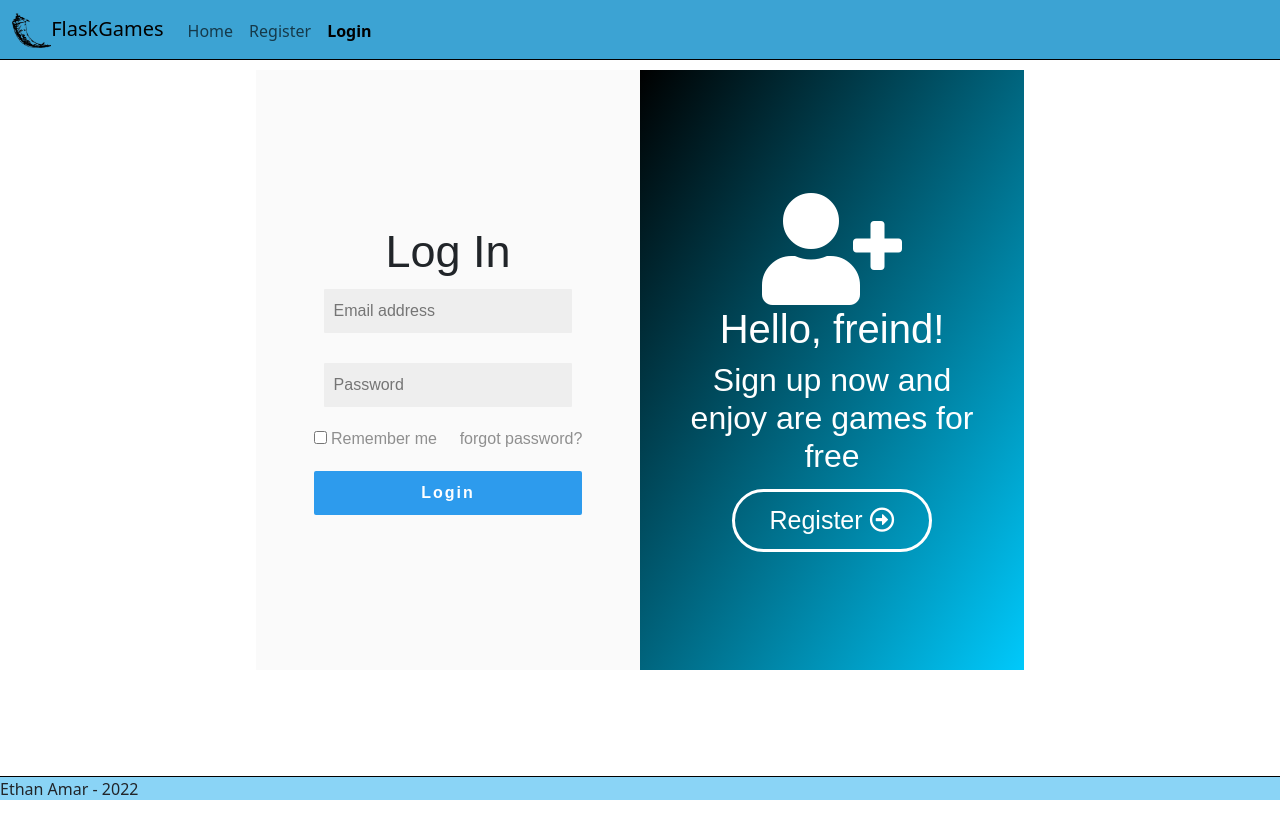
After one commit to EthanA120/DIFinalProject, a Flask app: page /login in a window 1280 px wide. The commit adds this page. Run offline with Flask 2, Linux system fonts and the light colour scheme; some libraries are stand-ins or nearby versions.

Commit message:
In progress...

```diff
--- a/app/forms.py
+++ b/app/forms.py
@@ -1,13 +1,18 @@
 from flask_wtf import FlaskForm
-from wtforms import SubmitField, StringField
-from wtforms.validators import DataRequired
+from wtforms import SubmitField, StringField, PasswordField, BooleanField
+from wtforms.validators import DataRequired, Length, Email, EqualTo
 
 
-class TaskForm(FlaskForm):
-    task = StringField('NewTask', validators=[DataRequired()])
-    image = StringField('Image', validators=[DataRequired()])
-    submit = SubmitField('AddButton')
+class RegisterForm(FlaskForm):
+    user_name = StringField('NewTask', validators=[DataRequired(), Length(min=3, max=20)])
+    email = StringField('Email', validators=[DataRequired(), Email()])
+    password = PasswordField('Password', validators=[DataRequired()])
+    confirm_pass = PasswordField('Confirm Password', validators=[DataRequired(), EqualTo('password')])
+    submit = SubmitField('Register')
 
 
-class ClearForm(FlaskForm):
-    clear = SubmitField('Clear')
+class LoginForm(FlaskForm):
+    email = StringField('Email', validators=[DataRequired(), Email()])
+    password = PasswordField('Password', validators=[DataRequired()])
+    remember = BooleanField('Remember Me')
+    submit = SubmitField('Login')
--- a/app/routes.py
+++ b/app/routes.py
@@ -1,6 +1,6 @@
 from app import app
 from app.models import db
-# from app.forms import *
+from app.forms import RegisterForm, LoginForm
 from flask import render_template, redirect, url_for, session, request, flash
 
 db.create_all()
@@ -10,3 +10,15 @@ db.session.commit()
 @app.route('/', methods=["POST", "GET"])
 def index():
     return render_template('index.html')
+
+
+@app.route('/register', methods=["POST", "GET"])
+def register():
+    form = RegisterForm()
+    return render_template('loginRegister/register.html', form=form)
+
+
+@app.route('/login', methods=["POST", "GET"])
+def login():
+    form = LoginForm()
+    return render_template('loginRegister/login.html', form=form)
--- /dev/null
+++ b/app/static/login_register.css
@@ -0,0 +1,110 @@
+main{
+    height: 95vh;
+    width: 60vw;
+    font-family: Arial, Helvetica, sans-serif;
+    min-height: 500px;
+    margin: 0 auto;
+}
+
+#FormSide, #Alternate{
+    width: 50%;
+    height: 80%;
+    min-height: 500px;
+    max-height: 600px;
+    margin: 0 auto;
+    display: flex;
+    flex-direction: column;
+    justify-content: center;
+}
+
+#FormSide{
+    float: left;
+    width: 50%;
+    background-color: #FAFAFA;
+    text-align: center;
+}
+
+#FormSide h1{
+    font-size: 45px;
+    margin: 0;
+}
+
+#loginOpts{
+    width: 100%;
+    color: #8F8F8F;
+}
+
+#loginOpts span{float: left;}
+#loginOpts span input{margin: auto 0;}
+
+#loginOpts a{
+    float: right;
+    color: #8F8F8F;
+}
+
+input[value="Register"], input[value="Login"]{
+    width: 100%;
+    border: none;
+    border-radius: 2px;
+    padding: 10px 0;
+    color: white;
+    background-color: rgb(45, 155, 237);
+    font-weight: bold;
+    letter-spacing: 2px;
+    margin-top: 20px;
+}
+
+
+#Social{
+    width: 70%;
+    font-size: 25px;
+    margin: 0 auto 50px auto;
+}
+
+#Social a i{width: 25px;}
+#Social a{color: #8F8F8F;}
+#Social a:not(a:last-child){float: left; margin-right: calc(30% - 25px);}
+
+#copyright{color: #8F8F8F;}
+
+#Alternate{
+    width: 50%;
+    text-align: center;
+    background-image: linear-gradient(to bottom right, rgb(0, 0, 0) , rgb(0, 201, 251));
+    color: white;
+}
+
+#Alternate > i:first-child{
+    font-size: 7em;
+}
+
+h1{
+    margin-top: 20px;
+    margin-bottom: 10px;
+    font-size: 3em;
+}
+
+h2{
+    text-align: center;
+    font-size: 20px;
+    margin: 0 10% 50px 10%;
+}
+
+#Alternate a, #Alternate a > i:last-child{
+    font-size: 25px;
+    color: white;
+    text-decoration: none;
+    align-self: center;
+}
+
+#Alternate a{
+    width: 200px;
+    transform: translateY(5px);
+    padding: 10px 25px;
+    border: white solid 3px;
+    border-radius: 45px;
+}
+
+@media all and (max-width: 1000px){
+    main{width: 100vw;}
+ }
--- a/app/static/styles.css
+++ b/app/static/styles.css
@@ -134,22 +70,11 @@ h2{
     margin: 0 10% 50px 10%;
 }
 
-#Register a, #Register a > i:last-child{
-    font-size: 25px;
-    color: white;
-    text-decoration: none;
-}
-
-#Register a{
-    transform: translateY(5px);
-    padding: 10px 25px;
-    border: white solid 3px;
-    border-radius: 45px;
-}
-
 footer{
     height: 3vh;
-    float: left;
+    position: fixed;
+    left: 0;
+    bottom: 0;
     width: 100%;
     min-height: 20px;
     border-top: 1px solid black;
--- a/app/templates/layout.html
+++ b/app/templates/layout.html
@@ -8,7 +8,7 @@
     <title>{% block title %}{% endblock %}</title>
 
     {% block styles %}
-        <link rel="shortcut icon" href="#">
+        <link rel="icon" type="image/x-icon" href="{{ url_for('static', filename='../static/LoremLogo.ico') }}">
         <link rel="stylesheet" type="text/css" href="{{ url_for('static', filename='../static/styles.css') }}">
         <link rel="stylesheet" href="https://cdnjs.cloudflare.com/ajax/libs/font-awesome/5.15.3/css/all.min.css">
         <link rel="preconnect" href="https://fonts.googleapis.com">
@@ -30,8 +30,8 @@
                         <div class="navbar-nav">
                             {% set endpoint = request.url.split('/') %}
                             <a class="nav-link {% if endpoint[-1] == "" %}active fw-bold{% endif %}" aria-current="page" href="{{ url_for('index') }}">Home</a>
-{#                            <a class="nav-link {% if endpoint[-1] == "register" %}active fw-bold{% endif %}" aria-current="page" href="{{ url_for('register') }}">Register</a>#}
-{#                            <a class="nav-link {% if endpoint[-1] == "login" %}active fw-bold{% endif %}" aria-current="page" href="{{ url_for('login') }}">Login</a>#}
+                            <a class="nav-link {% if endpoint[-1] == "register" %}active fw-bold{% endif %}" aria-current="page" href="{{ url_for('register') }}">Register</a>
+                            <a class="nav-link {% if endpoint[-1] == "login" %}active fw-bold{% endif %}" aria-current="page" href="{{ url_for('login') }}">Login</a>
                         </div>
                     </div>
                 </div>
@@ -55,6 +55,7 @@
         </main>
 
         <footer>
+            <p>Ethan Amar - 2022</p>
             {% block footer %}{% endblock %}
         </footer>
     </div>
--- /dev/null
+++ b/app/templates/loginRegister/login.html
@@ -0,0 +1,35 @@
+{% extends "layout.html" %}
+{% block title %}Login{% endblock %}
+{% block styles %}
+    {{ super() }}
+    <link rel="stylesheet" type="text/css" href="{{ url_for('static', filename='../static/login_register.css') }}">
+{% endblock %}
+
+{% block main %}
+    <main>
+        <section id="FormSide">
+            <h1>Log In</h1>
+            <form method="post">
+                {{ form.hidden_tag() }}
+
+                {{ form.email(class="inputBox", type="email", placeholder="Email address") }}
+                {{ form.password(class="inputBox", type="password", placeholder="Password") }}
+                <div id="loginOpts">
+                    <span>
+                        {{ form.remember(type="checkbox") }}
+                        <label for="rememberMe">Remember me</label>
+                    </span>
+                    <a href="" style="text-decoration: none;">forgot password?</a>
+                </div>
+                {{ form.submit(value="Login") }}
+            </form>
+        </section>
+
+        <section id="Alternate">
+            <i class="fas fa-user-plus"></i>
+            <h1>Hello, freind!</h1>
+            <h2>Sign up now and enjoy are games for free</h2>
+            <a href="{{ url_for('register') }}">Register <i class="far fa-arrow-alt-circle-right"></i></a>
+        </section>
+    </main>
+{% endblock %}
```
Also changed, not shown: other parts of app/static/styles.css (+0 -64 lines), app/templates/loginRegister/register.html (added, +30 -0 lines), app/static/LoremLogo.ico (added).
